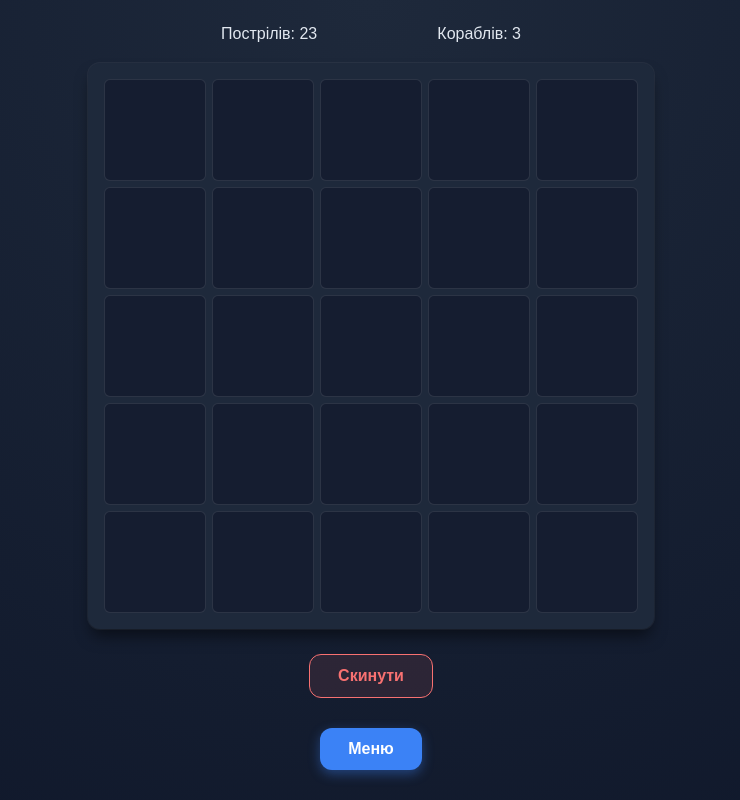
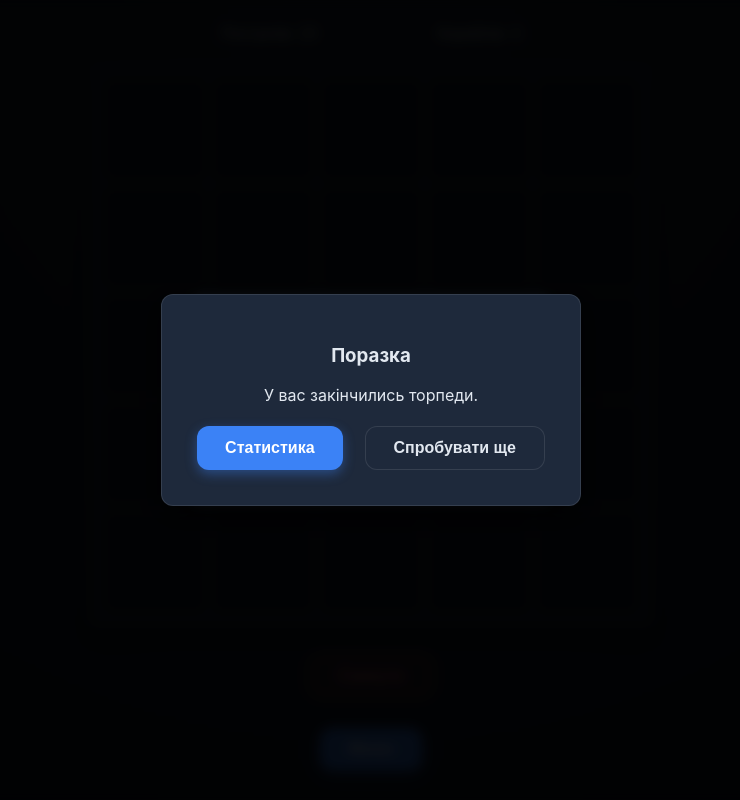
Before and after one commit to Shadocl-low/COP-SeaBattle, a React (Vite) app: page / in a window 1280 px wide. Both pictures are taken after a click on the button "Почати гру". Shown: the whole page, without its empty margins (269-1009 px from the left). Built offline with nearby package versions, Linux system fonts and the light colour scheme.

Commit message:
Added hook for modals. Created ConformationModals. Updated generic modals

```diff
--- a/src/components/Modal/Modal.jsx
+++ /dev/null
@@ -1,21 +0,0 @@
-import { createPortal } from "react-dom";
-import styles from './Modal.module.css';
-
-const modalRootEl = document.querySelector('#modal');
-
-export function Modal(props) {
-    const { open, children } = props;
-
-    if (!modalRootEl) return null;
-
-    return open
-        ? createPortal(
-            <div className={styles.overlay}>
-                <div className={styles.content}>
-                    {children}
-                </div>
-            </div>,
-            modalRootEl
-        )
-        : null;
-}
--- /dev/null
+++ b/src/components/Modals/ConfirmationModal.jsx
@@ -0,0 +1,24 @@
+import { Modal } from './Modal';
+import { Button } from '../UI/Button/Button';
+import { BUTTON_STATES } from '../../constants';
+
+export function ConfirmationModal(props) {
+    const { isOpen, onClose, onConfirm, title = "Ви впевнені?", message, confirmLabel = "Так", cancelLabel = "Ні" } = props;
+    return (
+        <Modal isOpen={isOpen} onClose={onClose} title={title} message={message}
+            actions={[
+                {
+                    label: confirmLabel,
+                    variant: BUTTON_STATES.DECLINE,
+                    handler: onConfirm
+                },
+                {
+                    label: cancelLabel,
+                    variant: BUTTON_STATES.SECONDARY,
+                    handler: onClose
+                }
+            ]}
+        >
+        </Modal>
+    );
+}
--- /dev/null
+++ b/src/components/Modals/Modal.jsx
@@ -0,0 +1,42 @@
+import { createPortal } from "react-dom";
+import styles from './Modal.module.css';
+import {Button} from "../UI/Button/Button.jsx";
+
+const modalRootEl = document.querySelector('#modal');
+
+export function Modal(props) {
+    const { isOpen, onClose, children, title, message, actions = [] } = props;
+
+    console.log(`[Modal Component] Rendered with isOpen: ${isOpen}, Title: ${title}`);
+
+    if (!modalRootEl && !isOpen) return null;
+
+    return createPortal(
+            <div className={styles.overlay} onClick={onClose}>
+                <div className={styles.content}>
+                    {title && <h3>{title}</h3>}
+                    {message && <p>{message}</p>}
+                    {children}
+                    <div style={{
+                        display: 'flex',
+                        gap: '12px',
+                        justifyContent: 'center',
+                        flexWrap: 'wrap'
+                    }}>
+                        {actions.map((action, index) => (
+                            <Button
+                                key={index}
+                                onClick={() => {
+                                    if (action.handler) action.handler();
+                                }}
+                                variant={action.variant}
+                            >
+                                {action.label}
+                            </Button>
+                        ))}
+                    </div>
+                </div>
+            </div>,
+            modalRootEl
+        );
+}
--- a/src/hooks/useGameLogic.jsx
+++ b/src/hooks/useGameLogic.jsx
@@ -1,4 +1,4 @@
-import { useEffect, useCallback } from 'react';
+import { useCallback } from 'react';
 import { useBoard } from './useBoard';
 import { useGameStatus } from './useGameStatus';
 import { CELL_STATE, GAME_STATUS, DEFAULT_CONFIG } from '../constants';
--- /dev/null
+++ b/src/hooks/useModal.jsx
@@ -0,0 +1,18 @@
+import {useState, useCallback, useEffect} from 'react';
+
+export function useModal(initialState = false) {
+    const [isOpen, setIsOpen] = useState(initialState);
+
+    const open = useCallback(() => setIsOpen(true), []);
+    const close = useCallback(() => setIsOpen(false), []);
+
+    useEffect(() => {
+        console.log(`[useModal] State changed to: ${isOpen}`);
+    }, [isOpen]);
+
+    return {
+        isOpen,
+        open,
+        close
+    };
+}
--- a/src/pages/GamePage.jsx
+++ b/src/pages/GamePage.jsx
@@ -1,11 +1,16 @@
 import { Board } from '../components/Board/Board';
 import { Button } from "../components/UI/Button/Button";
-import {BUTTON_STATES, GAME_STATUS} from "../constants.js";
+import {BUTTON_STATES, GAME_STATUS, PAGE} from "../constants.js";
 import {useGameLogic} from "../hooks/useGameLogic.jsx";
-import {useState} from "react";
-import { Modal } from "../components/Modal/Modal";
+import {useEffect} from "react";
+import { Modal } from "../components/Modals/Modal";
+import {useModal} from "../hooks/useModal.jsx";
+import {ConfirmationModal} from "../components/Modals/ConfirmationModal.jsx";
 
 export function GamePage(props) {
+    const resetModal = useModal();
+    const endGameModal = useModal();
+
     const { onEndGame, onBackToMenu, settings } = props;
     const {
         board,
@@ -16,22 +21,19 @@ export function GamePage(props) {
         restartGame
     } = useGameLogic(settings);
 
-    const [showResetConfirm, setShowResetConfirm] = useState(false);
+    useEffect(() => {
+        console.log(`[GamePage Effect] Status: ${status}`);
 
-    const isGameOver = status !== GAME_STATUS.PLAYING;
+        if (status !== GAME_STATUS.PLAYING) {
+            endGameModal.open();
+        }
+    }, [endGameModal, status]);
+
     const isWin = status === GAME_STATUS.WON;
-
-    const handleResetRequest = () => {
-        setShowResetConfirm(true);
-    };
 
     const handleConfirmReset = () => {
         restartGame();
-        setShowResetConfirm(false);
-    };
-
-    const handleCancelReset = () => {
-        setShowResetConfirm(false);
+        resetModal.close();
     };
 
     return (
@@ -43,54 +45,49 @@ export function GamePage(props) {
 
             <Board cells={board} onCellClick={handleCellClick} />
 
-            <Button variant={BUTTON_STATES.DECLINE} onClick={() => handleResetRequest()}>
+            <Button variant={BUTTON_STATES.DECLINE} onClick={resetModal.open}>
                 Скинути
             </Button>
 
-            <Button variant={BUTTON_STATES.PRIMARY} onClick={() => onBackToMenu()}>
+            <Button variant={BUTTON_STATES.PRIMARY} onClick={onBackToMenu}>
                 Меню
             </Button>
 
-            <Modal open={showResetConfirm}>
-                <h3>Скидання гри</h3>
-                <p>Ви дійсно бажаєте скинути поточний прогрес? Це неможливо скасувати.</p>
+            <ConfirmationModal
+                isOpen={resetModal.isOpen}
+                onClose={resetModal.close}
+                onConfirm={handleConfirmReset}
+                title="Скидання гри"
+                message="Ви дійсно хочете скинути гру?"
+            />
 
-                <div style={{ marginTop: '20px', display: 'flex', gap: '10px', justifyContent: 'center' }}>
-                    <Button onClick={handleConfirmReset} variant={BUTTON_STATES.DECLINE}>
-                        Так
-                    </Button>
-                    <Button onClick={handleCancelReset} variant={BUTTON_STATES.ACCEPT}>
-                        Ні
-                    </Button>
-                </div>
-            </Modal>
-
-            <Modal open={isGameOver && !showResetConfirm}>
-                <h2 style={{ color: isWin ? 'var(--success-color)' : 'var(--danger-color)' }}>
-                    {isWin ? 'Перемога!' : 'Поразка'}
-                </h2>
-
-                <p>
-                    {isWin
-                        ? 'Ви знищили ворожий флот!'
-                        : 'У вас закінчились торпеди.'}
-                </p>
-
-                <div style={{ marginTop: '20px', display: 'flex', gap: '10px', justifyContent: 'center', flexWrap: 'wrap' }}>
-                    <Button onClick={() =>
-                            onEndGame({
+            <Modal
+                isOpen={endGameModal.isOpen}
+                onClose={endGameModal.close}
+                title={isWin ? 'Перемога!' : 'Поразка'}
+                message={isWin ? 'Ви знищили ворожий флот!' : 'У вас закінчились торпеди.'}
+                actions={
+                    [
+                        {
+                            label: "Статистика",
+                            variant: BUTTON_STATES.PRIMARY,
+                            handler: () => onEndGame({
                                 shots: settings.shots - shotsLeft,
                                 shipsLeft: shipsLeft,
                                 status: status
-                            })} variant={BUTTON_STATES.PRIMARY}>
-                        Статистика
-                    </Button>
-
-                    <Button onClick={restartGame} variant={BUTTON_STATES.SECONDARY}>
-                        {isWin ? 'Повторити' : 'Спробувати ще'}
-                    </Button>
-
-                </div>
+                            })
+                        },
+                        {
+                            label: isWin ? 'Повторити' : 'Спробувати ще',
+                            variant: BUTTON_STATES.SECONDARY,
+                            handler: () => {
+                                restartGame();
+                                endGameModal.close();
+                            }
+                        }
+                    ]
+                }
+            >
             </Modal>
         </div>
     );
```
Also changed, not shown: src/components/Modals/Modal.module.css (renamed from src/components/Modal/Modal.module.css).
